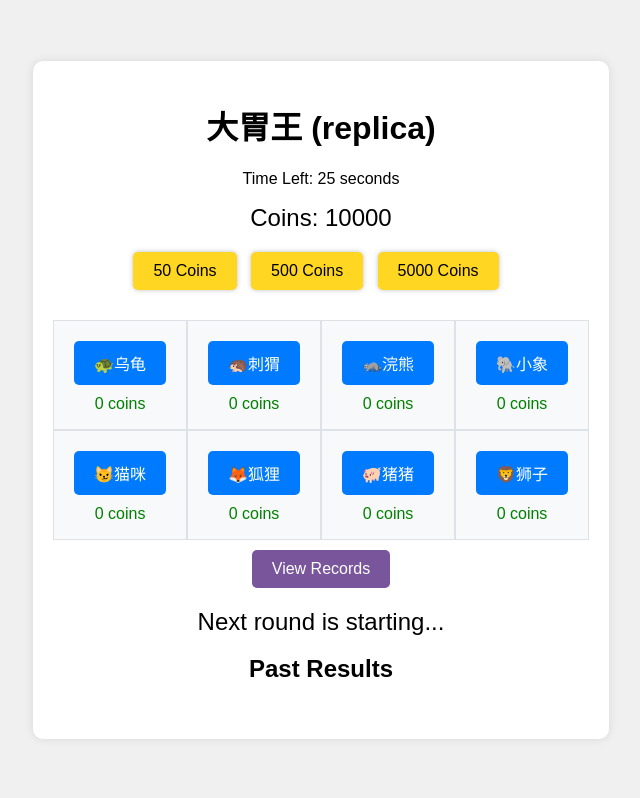
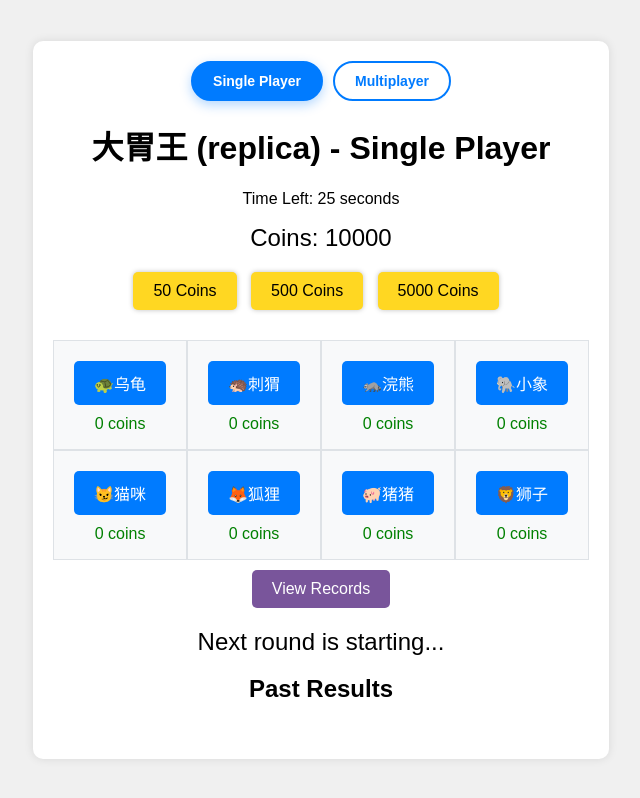
Before and after one commit to notedwin-dev/dww-replica, a website: page public/index.html in a window 1280 px wide. Shown: the whole page, without its empty margins (319-959 px from the left). Drawn offline with Linux system fonts and the light colour scheme.

Commit message:
feat: add mode navigation and switching functionality for single and multiplayer modes

```diff
--- a/public/index.html
+++ b/public/index.html
@@ -4,13 +4,20 @@
 <head>
     <meta charset="UTF-8">
     <meta name="viewport" content="width=device-width, initial-scale=1.0">
-    <title>大胃王 (replica)</title>
+    <title>大胃王 (replica) - Single Player</title>
+    <link rel="icon" type="image/x-icon" href="favicon.ico">
     <link rel="stylesheet" href="styles/styles.css">
 </head>
 
 <body>
     <div class="container">
-        <h1>大胃王 (replica)</h1>
+        <!-- Mode Navigation -->
+        <div class="mode-navigation">
+            <button class="mode-btn active" id="single-mode-btn">Single Player</button>
+            <button class="mode-btn" id="multi-mode-btn" onclick="switchToMultiplayer()">Multiplayer</button>
+        </div>
+
+        <h1>大胃王 (replica) - Single Player</h1>
 
         <div class="countdown">
             <p>Time Left: <span id="countdown"></span> seconds</p>
--- a/public/js/script-multiplayer.js
+++ b/public/js/script-multiplayer.js
@@ -2,6 +2,11 @@
 const API_URL = window.location.hostname === 'localhost'
   ? 'http://localhost:3000/api'
   : '/api';
+
+// Mode switching functions
+function switchToSinglePlayer() {
+  window.location.href = 'index.html';
+}
 
 // We'll set these after fetching from the server
 let supabase = null;
--- a/public/js/script.js
+++ b/public/js/script.js
@@ -1,3 +1,8 @@
+// Mode switching functions
+function switchToMultiplayer() {
+  window.location.href = 'multiplayer.html';
+}
+
 let coins = 10000;
 let betAmount = 0;
 let selectedAnimal = "";
--- a/public/styles/styles.css
+++ b/public/styles/styles.css
@@ -1,3 +1,41 @@
+/* Mode Navigation Styles */
+.mode-navigation {
+  display: flex;
+  justify-content: center;
+  margin-bottom: 20px;
+  gap: 10px;
+}
+
+.mode-btn {
+  padding: 10px 20px;
+  border: 2px solid #007bff;
+  background-color: #fff;
+  color: #007bff;
+  border-radius: 25px;
+  font-size: 14px;
+  font-weight: 600;
+  cursor: pointer;
+  transition: all 0.3s ease;
+  text-decoration: none;
+  display: inline-block;
+}
+
+.mode-btn:hover {
+  background-color: #e6f3ff;
+  transform: translateY(-2px);
+  box-shadow: 0 4px 8px rgba(0, 123, 255, 0.2);
+}
+
+.mode-btn.active {
+  background-color: #007bff;
+  color: #fff;
+  box-shadow: 0 4px 12px rgba(0, 123, 255, 0.3);
+}
+
+.mode-btn.active:hover {
+  background-color: #0056b3;
+}
+
 body {
   font-family: Arial, sans-serif;
   background-color: #f0f0f0;
```
Also changed, not shown: public/multiplayer.html (+6 -0 lines).
